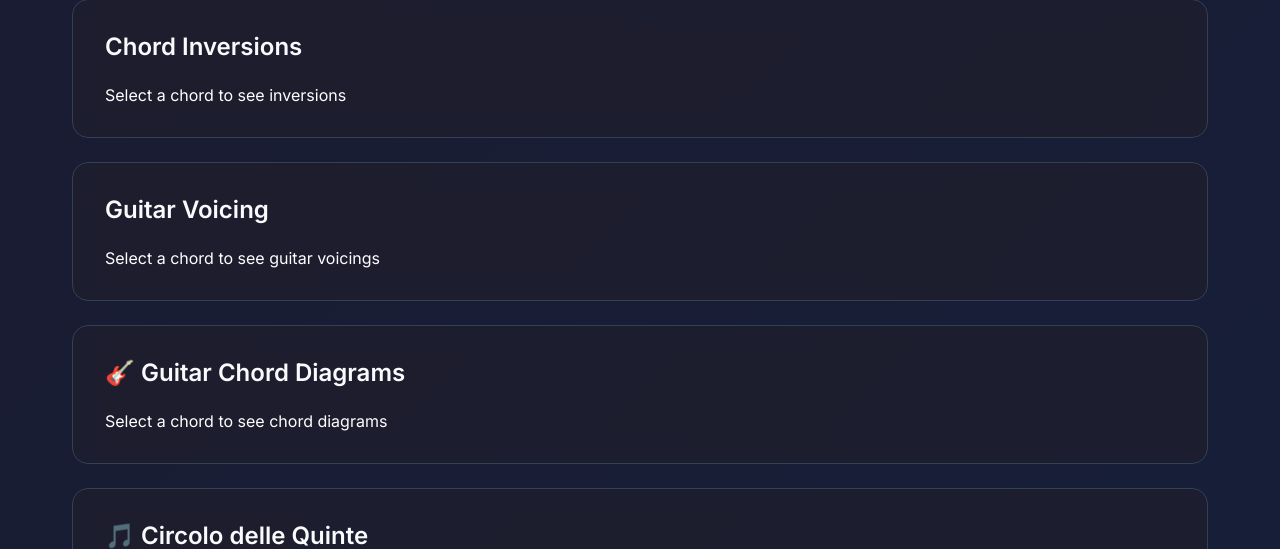
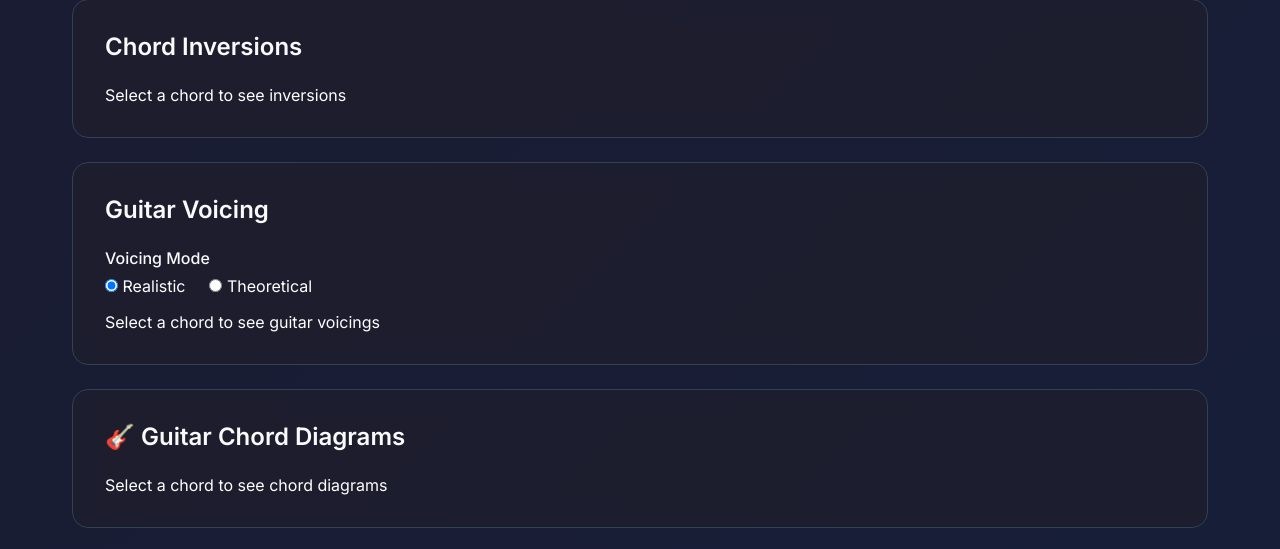
Before and after one commit to ballales1984-wq/composer, a Flask app: page /chords in a window 1280 px wide. Shown: the part 1062-1611 px from the top of the page. Run offline with Flask 2, Linux system fonts and the light colour scheme; some libraries are stand-ins or nearby versions.

Commit message:
Add chord voicings toggle (realistic/theoretical mode)

```diff
--- a/web_app/templates/chords.html
+++ b/web_app/templates/chords.html
@@ -250,6 +250,18 @@
 <div class="card">
     <div class="card-header">
         <h2 class="card-title">Guitar Voicing</h2>
+    </div>
+
+    <div class="form-group" style="margin-bottom: 1rem;">
+        <label class="form-label">Voicing Mode</label>
+        <div style="display: flex; gap: 1.5rem; margin-top: 0.5rem;">
+            <label style="cursor:pointer">
+                <input type="radio" name="voicing-mode" value="realistic" checked> Realistic
+            </label>
+            <label style="cursor:pointer">
+                <input type="radio" name="voicing-mode" value="theoretical"> Theoretical
+            </label>
+        </div>
     </div>
 
     <div id="voicing-result">
@@ -693,6 +705,10 @@ async function fetchInversions(root, quality) {
 }
 
 async function fetchVoicing(root, quality) {
+    // Get selected voicing mode
+    const modeRadio = document.querySelector('input[name="voicing-mode"]:checked');
+    const mode = modeRadio ? modeRadio.value : 'realistic';
+
     try {
         const response = await fetch(`/api/chords/voicing?root=${root}&quality=${quality}`);
         const data = await response.json();
@@ -712,8 +728,8 @@ async function fetchVoicing(root, quality) {
         console.error('Error fetching voicing:', error);
     }
 
-    // Render chord diagram with VexChord
-    mostraAccordo(root, quality);
+    // Render chord diagram with VexChord - pass mode parameter
+    mostraAccordo(root, quality, mode);
 }
 
 function toVexChordFrets(frets) {
@@ -860,12 +876,12 @@ function renderInversionDiagramsFromVoicings(voicings, chordName) {
 }
 
 // Funzione per mostrare i diagrammi dell'accordo (posizioni + rivolti)
-async function mostraAccordo(root, quality) {
+async function mostraAccordo(root, quality, mode = 'realistic') {
     const container = document.getElementById('chord-diagrams-result');
     if (!container) return;
 
     try {
-        const res = await fetch(`/api/chords/positions?root=${root}&quality=${quality}`);
+        const res = await fetch(`/api/chords/positions?root=${root}&quality=${quality}&mode=${mode}`);
         const data = await res.json();
 
         if (!data.success) {
```
